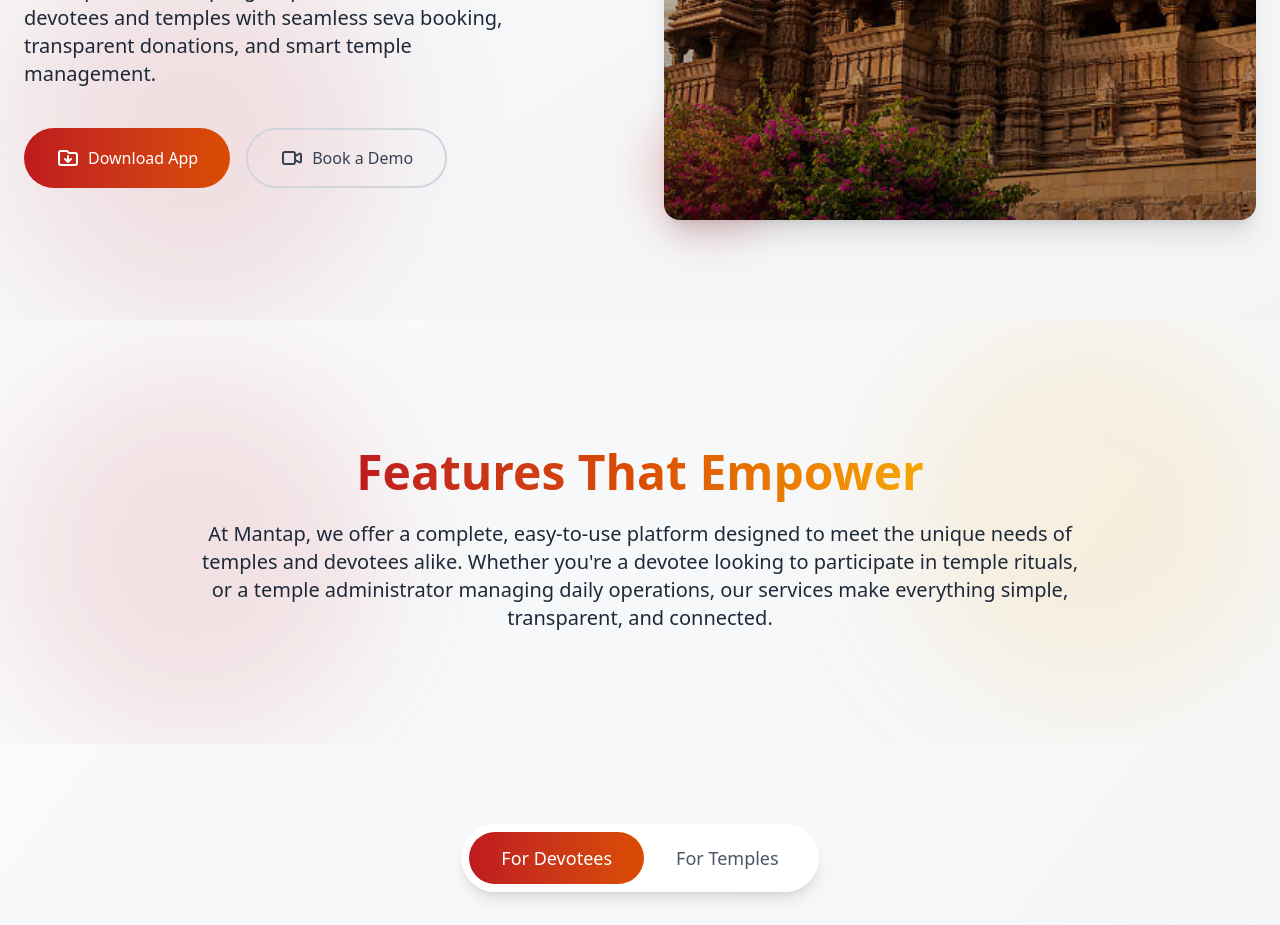
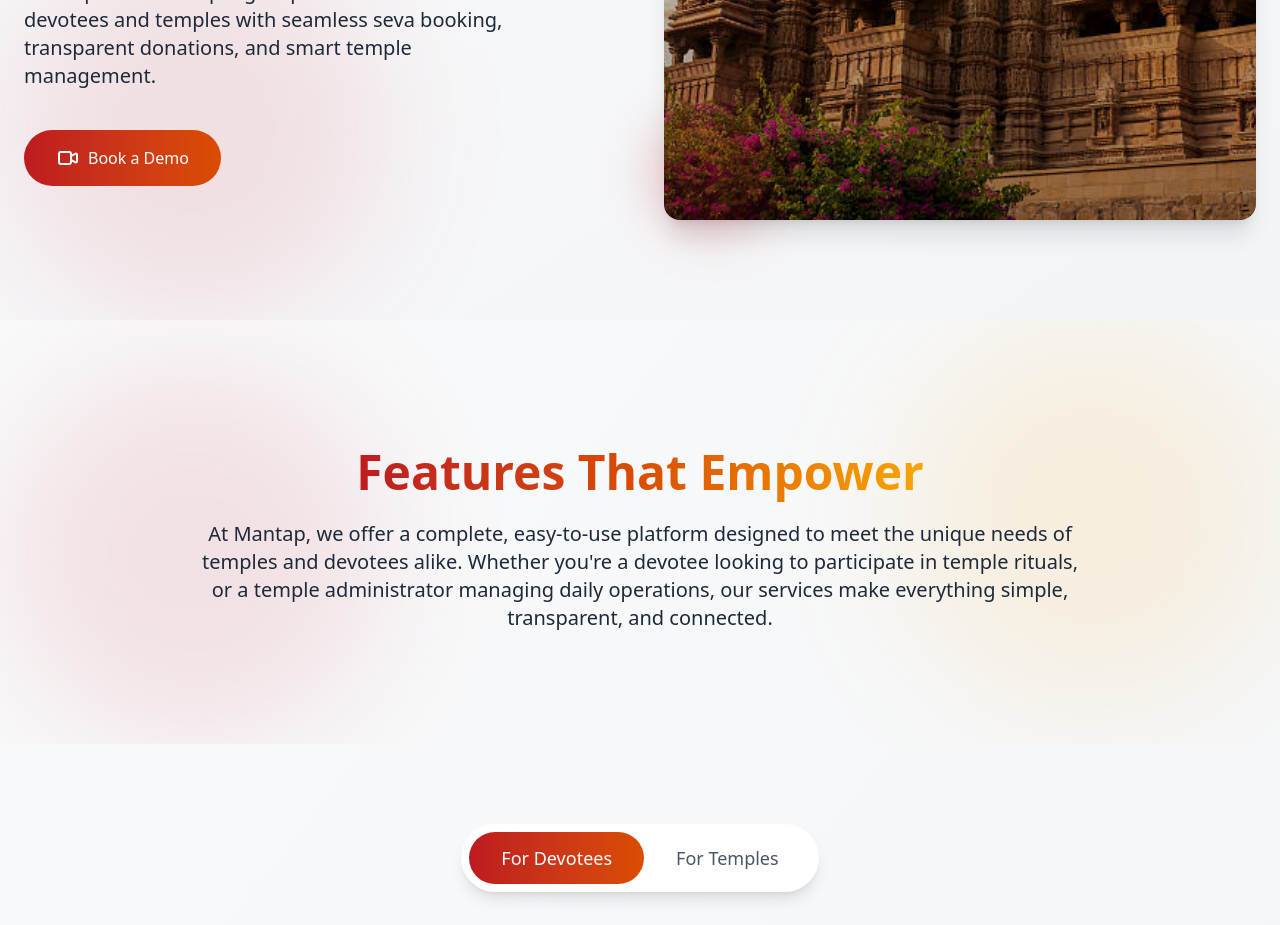
Before and after one commit to Demigod1410/Mantap-Project, a Next.js app: page / in a window 1280 px wide. Shown: the part 1280-2205 px from the top of the page. Built offline with nearby package versions, Linux system fonts and the light colour scheme.

Commit message:
Add section ID to HomePage and update demo link to external form

```diff
--- a/src/components/HomePage.jsx
+++ b/src/components/HomePage.jsx
@@ -31,7 +31,7 @@ const HomePage = () => {
   };
 
   return (
-    <section className="relative min-h-screen flex items-center justify-center overflow-hidden bg-gradient-to-br from-gray-50 to-gray-100 pt-20 lg:pt-0">
+    <section id="home" className="relative min-h-screen flex items-center justify-center overflow-hidden bg-gradient-to-br from-gray-50 to-gray-100 pt-20 lg:pt-0">
       {/* Decorative Elements */}
       <div className="absolute top-0 right-0 w-64 h-64 lg:w-96 lg:h-96 bg-[#f7a604]/10 rounded-full blur-3xl"></div>
       <div className="absolute bottom-0 left-0 w-64 h-64 lg:w-96 lg:h-96 bg-[#be1a1f]/10 rounded-full blur-3xl"></div>
@@ -71,26 +71,19 @@ const HomePage = () => {
               animate="visible"
               variants={fadeInUp}
               custom={3}
-              className="flex flex-col sm:flex-row justify-center lg:justify-start gap-3 lg:gap-4"
+              className="flex justify-center lg:justify-start"
             >
-              <Link
-                href="/download"
+              <a
+                href="https://forms.gle/9MkeHa5MvMoLfWL47"
+                target="_blank"
+                rel="noopener noreferrer"
                 className="px-6 py-3 lg:px-8 lg:py-4 text-sm lg:text-base text-white font-medium bg-gradient-to-r from-[#be1a1f] to-[#da4d01] rounded-full hover:shadow-lg hover:shadow-[#be1a1f]/20 transition-all duration-300 flex items-center justify-center"
-              >
-                <svg className="w-5 h-5 lg:w-6 lg:h-6 mr-2" fill="none" stroke="currentColor" viewBox="0 0 24 24">
-                  <path strokeLinecap="round" strokeLinejoin="round" strokeWidth="2" d="M12 10v6m0 0l-3-3m3 3l3-3M3 17V7a2 2 0 012-2h6l2 2h6a2 2 0 012 2v8a2 2 0 01-2 2H5a2 2 0 01-2-2z" />
-                </svg>
-                Download App
-              </Link>
-              <Link
-                href="/demo"
-                className="px-6 py-3 lg:px-8 lg:py-4 text-sm lg:text-base text-gray-700 font-medium border-2 border-gray-300 rounded-full hover:border-[#be1a1f] hover:text-[#be1a1f] transition-all duration-300 flex items-center justify-center"
               >
                 <svg className="w-5 h-5 lg:w-6 lg:h-6 mr-2" fill="none" stroke="currentColor" viewBox="0 0 24 24">
                   <path strokeLinecap="round" strokeLinejoin="round" strokeWidth="2" d="M15 10l4.553-2.276A1 1 0 0121 8.618v6.764a1 1 0 01-1.447.894L15 14M5 18h8a2 2 0 002-2V8a2 2 0 00-2-2H5a2 2 0 00-2 2v8a2 2 0 002 2z" />
                 </svg>
                 Book a Demo
-              </Link>
+              </a>
             </motion.div>
           </div>
 
```
